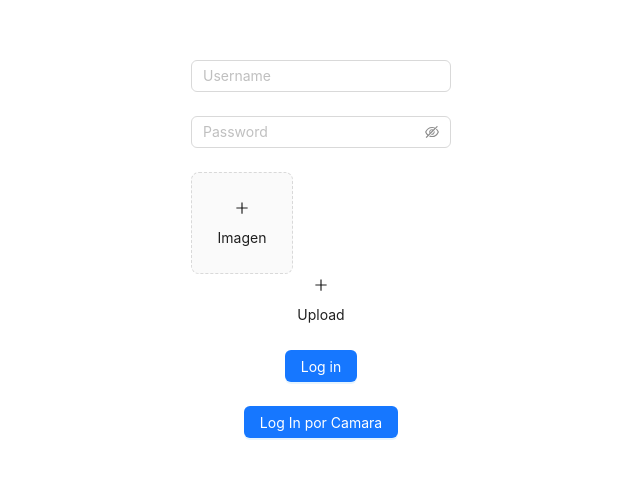
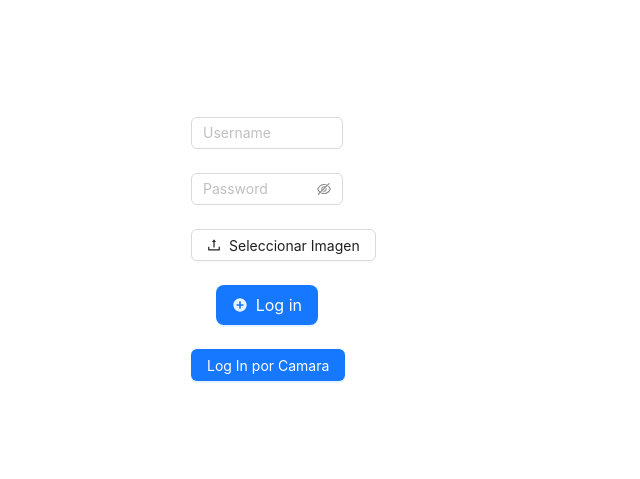
Before and after one commit to Eduardo01004/Desarrollo-IA-Practica-Final, a React (Vite) app in the folder Frontend/Face-Detection/: page / in a window 1280 px wide. Shown: the part 139-618 px from the top of the page, without its empty margins (319-959 px from the left). Built offline with nearby package versions, Linux system fonts and the light colour scheme.

Commit message:
Se mejoro la precision de captura de rostors y ahora para comprobar se puede cargando cualquier imagen

```diff
--- a/Frontend/Face-Detection/src/App.jsx
+++ b/Frontend/Face-Detection/src/App.jsx
@@ -5,7 +5,8 @@ import { Form, Input, Button,Upload } from 'antd';
 import {  Modal } from "antd";
 import Swal from 'sweetalert2'; // Importa SweetAlert
 import axios from 'axios';
-import { PlusOutlined,PlusCircleTwoTone, LoadingOutlined } from '@ant-design/icons';
+import { PlusOutlined,PlusCircleTwoTone, LoadingOutlined,UploadOutlined} from '@ant-design/icons';
+
 
 
 
@@ -20,12 +21,13 @@ function App() {
   const [imageData, setImageData] = useState(null);
   const [imageUrl, setImageUrl] = useState();
   const [loading, setLoading] = useState(false);
+  const [imageInfo, setImageInfo] = useState(null);
 
-  const headers = {
-    'Content-Type': 'application/json',
-    'Origin': 'http://localhost:5173' // Reemplaza con la URL de tu aplicación React Vite
-
-  };
+  useEffect(() => {
+    if (videoRef.current) {
+      videoRef.current.srcObject = videoStream;
+    }
+  }, [videoStream]);
 
 
 
@@ -44,63 +46,18 @@ function App() {
   };
 
 
-  const getBase64 = (img, callback) => {
-    const reader = new FileReader();
-    reader.addEventListener('load', () => callback(reader.result));
-    reader.readAsDataURL(img);
-  };
-
-  const beforeUpload = (file) => {
-    const isJpgOrPng = file.type === 'image/jpg' || file.type === 'image/png';
-    if (!isJpgOrPng) {
-      message.error('You can only upload JPG/PNG file!');
-    }
-    const isLt2M = file.size / 1024 / 1024 < 2;
-    if (!isLt2M) {
-      message.error('Image must smaller than 2MB!');
-    }
-    return isJpgOrPng && isLt2M;
-  };
-
-  const handleChange = (info) => {
-    if (info.file.status === 'uploading') {
-      setLoading(true);
-      return;
-    }
-    if (info.file.status === 'done') {
-      console.log("entra aqui")
-      // Get this url from response in real world.
-      getBase64(info.file.originFileObj, (url) => {
-        setLoading(false);
-        setImageUrl(url);
-        console.log(url)
-        //console.log(ima)
-      });
-    }
-  };
-
-  const uploadButton = (
-    <div>
-      {loading ? <LoadingOutlined /> : <PlusOutlined />}
-      <div
-        style={{
-          marginTop: 8,
-        }}
-      >
-        Upload
-      </div>
-    </div>
-  );
-
-
 
   const enviarData = () =>{
 
-    axios.post('http://localhost:4000/api/compare',
-    {
-      image:imageData
+    const splitArray = imageInfo.dataUrl.split(',');
+    const imagen = splitArray[1]
+    const data = {
+      image: imageData,
+      compare: imagen
     }
-      )
+   // console.log(imagen)
+
+    axios.post('http://localhost:4000/api/compare',data)
     .then(response => {
       console.log(response.status)
         // código para manejar la respuesta exitosa
@@ -127,7 +84,7 @@ function App() {
           text: 'Usuario No Verificado',
           timer: 2000,
           timerProgressBar: true,
-          icon: 'Error',
+          icon: 'error',
         })
     });
 
@@ -137,12 +94,9 @@ function App() {
 
 
   const prueba = () => {
-    console.log(imageUrl)
+    console.log(imageInfo.dataUrl)
   };
 
-  const handleOk = () => {
-    setIsCameraVisible(false);
-  };
 
   const handleCancel = () => {
     setIsCameraVisible(false);
@@ -175,19 +129,16 @@ function App() {
     console.log(imageUrl)
   };
 
-  useEffect(() => {
-    if (videoRef.current) {
-      videoRef.current.srcObject = videoStream;
-    }
-  }, [videoStream]);
-
 
 
   return (
+
     <Form
-    name="login-form"
-    initialValues={{ remember: true }}
-    style={{ maxWidth: 400, margin: 'auto' }}
+    labelCol={{ span: 10 }}
+            wrapperCol={{ span: 14 }}
+            layout="horizontal"
+            style={{ maxWidth: 600 }}
+
   >
     <Form.Item
       name="username"
@@ -202,29 +153,43 @@ function App() {
     >
       <Input.Password placeholder="Password" />
     </Form.Item>
+
+
+
     <Form.Item label="" valuePropName="fileList" >
-            <Upload action="https://www.mocky.io/v2/5cc8019d300000980a055e76" listType="picture-card" beforeUpload={beforeUpload} onChange={handleChange}>
-              <div>
-              <PlusOutlined />
-                <div style={{ marginTop: 8 }}>Imagen</div>
-              </div>
-            </Upload>
+    <Upload
+  beforeUpload={file => {
+    const reader = new FileReader();
+    reader.onloadend = () => {
+      setImageInfo({
+        name: file.name,
+        type: file.type,
+        size: file.size,
+        dataUrl: reader.result,
+      });
+    };
+    reader.readAsDataURL(file);
+    return false;
+  }}
+>
+  <Button icon={<UploadOutlined />}>Seleccionar Imagen</Button>
+</Upload>
 
-            {imageUrl ? (
+{imageInfo && (
           <img
-            src={imageUrl}
+            src={imageInfo.dataUrl}
             alt="avatar"
             style={{
               width: '100%',
             }}
           />
-        ) : (
-          uploadButton
         )}
+
+
     </Form.Item>
 
     <Form.Item>
-      <Button type="primary" htmlType="submit" onClick={prueba}>
+      <Button type="primary" icon={<PlusCircleTwoTone />} size="large" onClick={prueba}>
         Log in
       </Button>
     </Form.Item>
```
Also changed, not shown: 2 other files (tests, documents, lock files or other folders).
